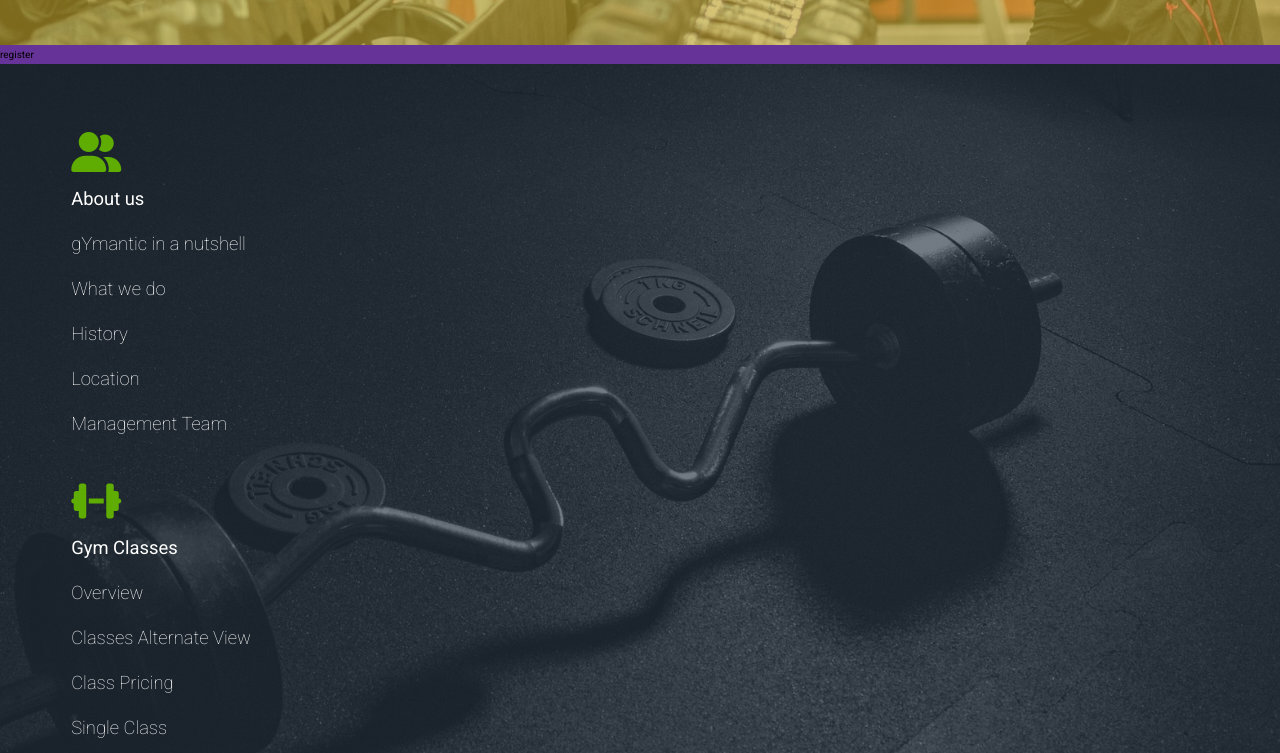
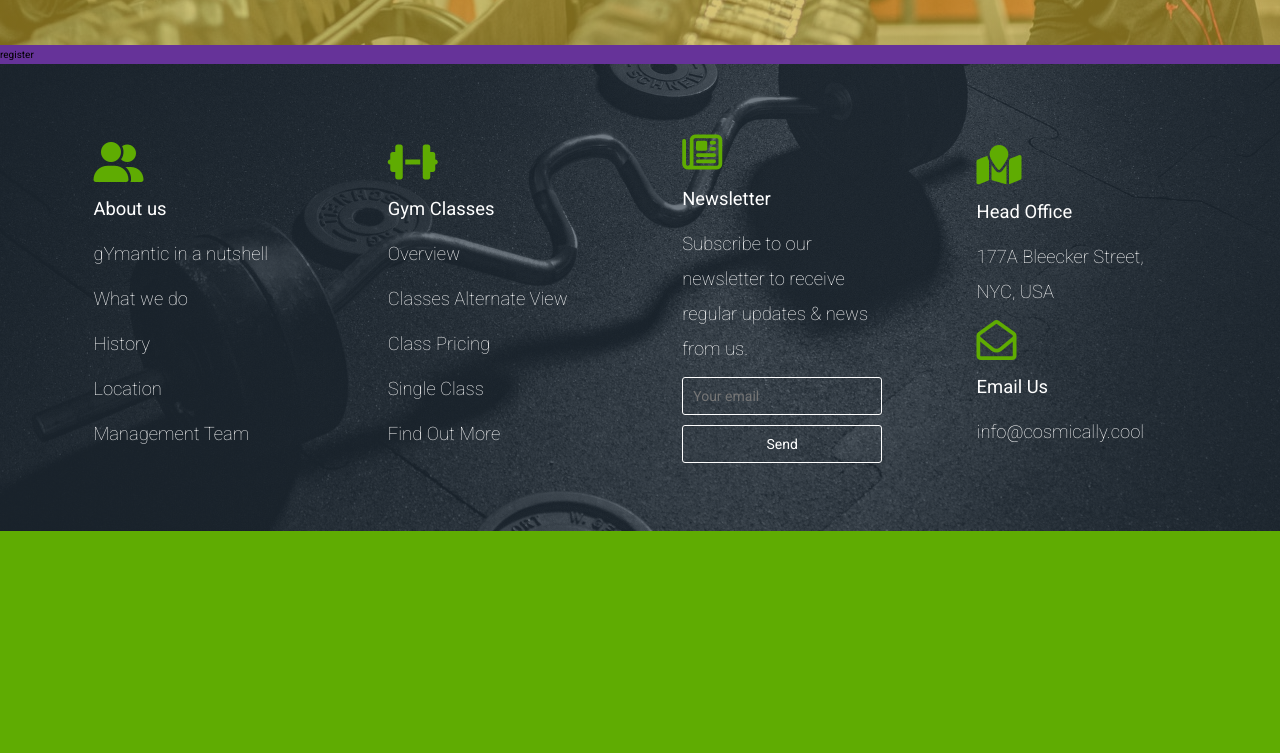
Before and after one commit to gurhanalan/Website-Project-Gym-Site, a plain HTML site: page index.html in a window 1280 px wide. Shown: the part 3825-4578 px from the top of the page. After the commit the page ends 4356 px from the top, so only its background shows below. Drawn offline with Linux system fonts and the light colour scheme.

Commit message:
Add footer list 3

```diff
--- a/css/style.css
+++ b/css/style.css
@@ -514,10 +514,15 @@ i {
   background-color: #8a9933;
   padding: 6vh 4vw;
   background-image: linear-gradient(var(--color-tertiary-m), var(--color-tertiary-m)), url(../img/footer/footer-bg.jpg); }
+  .footer__lists {
+    display: grid;
+    grid-template-columns: repeat(auto-fit, minmax(25rem, 1fr));
+    place-items: center; }
   .footer__list {
     padding: 2rem;
     display: flex;
     flex-direction: column;
+    width: 25rem;
     gap: 1rem; }
     .footer__list__title {
       color: var(--color-quinary);
@@ -533,6 +538,15 @@ i {
     .footer__list input {
       align-self: flex-start;
       width: 20rem;
-      height: 3rem;
+      padding: 1rem;
       background-color: transparent;
-      color: var(--color-quinary); }
+      color: var(--color-quinary);
+      font-family: inherit;
+      font-size: 1.4rem;
+      border: 1px solid var(--color-quinary);
+      border-radius: 3px; }
+      .footer__list input[type="submit"] {
+        transition: all 0.3s; }
+        .footer__list input[type="submit"]:hover {
+          background-color: var(--color-quinary);
+          color: var(--color-tertiary-m); }
--- a/index.html
+++ b/index.html
@@ -384,9 +384,24 @@
                         type="email"
                         name="email"
                         id=""
+                        placeholder="Your email"
                         class="footer__list__email"
                     />
-                    <input type="submit" value="Send" />
+                    <input
+                        type="submit"
+                        value="Send"
+                        class="footer__list__send"
+                    />
+                </div>
+                <div class="footer__list">
+                    <i class="fas fa-map-marked footer__list__icon"></i>
+                    <h3 class="footer__list__title">Head Office</h3>
+                    <p class="footer__list__para">
+                        177A Bleecker Street, NYC, USA
+                    </p>
+                    <i class="far fa-envelope-open footer__list__icon"></i>
+                    <h3 class="footer__list__title">Email Us</h3>
+                    <p class="footer__list__para">info@cosmically.cool</p>
                 </div>
             </div>
         </footer>
--- a/sass/layout/_9.footer.scss
+++ b/sass/layout/_9.footer.scss
@@ -10,12 +10,17 @@
     @extend %background-styling;
 
     &__lists {
+        display: grid;
+        grid-template-columns: repeat(auto-fit, minmax(25rem, 1fr));
+        place-items: center;
+        // justify-items: center;
     }
 
     &__list {
         padding: 2rem;
         display: flex;
         flex-direction: column;
+        width: 25rem;
         gap: 1rem;
         &__title {
             color: var(--color-quinary);
@@ -36,9 +41,23 @@
         input {
             align-self: flex-start;
             width: 20rem;
-            height: 3rem;
+            // height: 3rem;
+            padding: 1rem;
             background-color: transparent;
             color: var(--color-quinary);
+            font-family: inherit;
+            font-size: 1.4rem;
+            // font-family: "Roboto", sans-serif;
+            border: 1px solid var(--color-quinary);
+            border-radius: 3px;
+
+            &[type="submit"] {
+                transition: all 0.3s;
+                &:hover {
+                    background-color: var(--color-quinary);
+                    color: var(--color-tertiary-m);
+                }
+            }
         }
     }
 }
```
